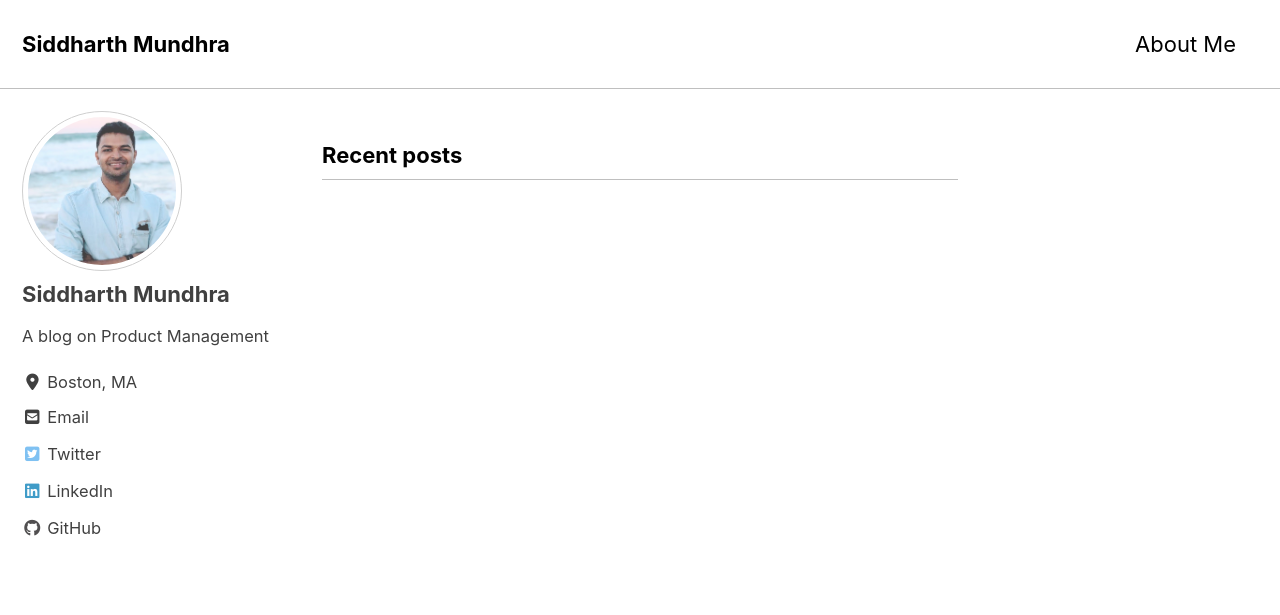
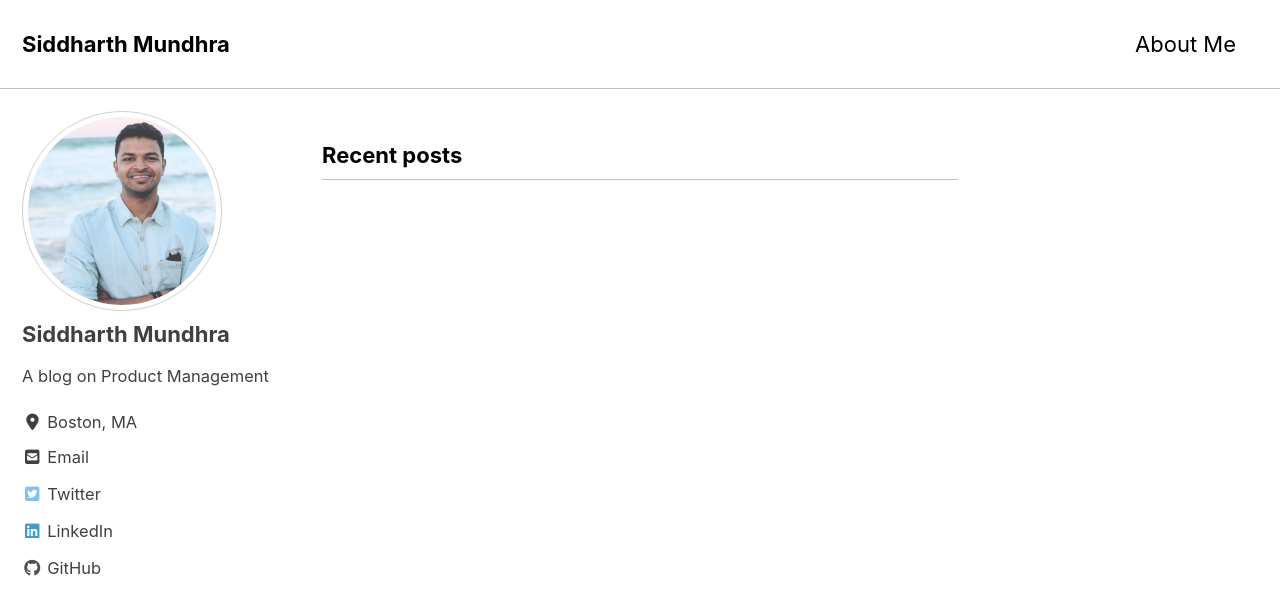
Before and after one commit to sidmundhra/sidmundhra.github.io, a Jekyll site: the page built from index.markdown, in a window 1280 px wide and 900 px high. Shown: the top 615 px of the window. Built offline with Jekyll 4.4.1, drawn with Linux system fonts in a browser that asks for light colours; cached includes are drawn as plain includes; nearby versions of some CDN libraries; the list of posts is cut into pages by our own code.

Commit message:
Update _sidebar.scss

```diff
--- a/_sass/minimal-mistakes/_sidebar.scss
+++ b/_sass/minimal-mistakes/_sidebar.scss
@@ -127,7 +127,7 @@
   }
 
   img {
-    max-width: 160px;
+    max-width: 200px;
     border-radius: 50%;
 
     @include breakpoint($large) {
```
